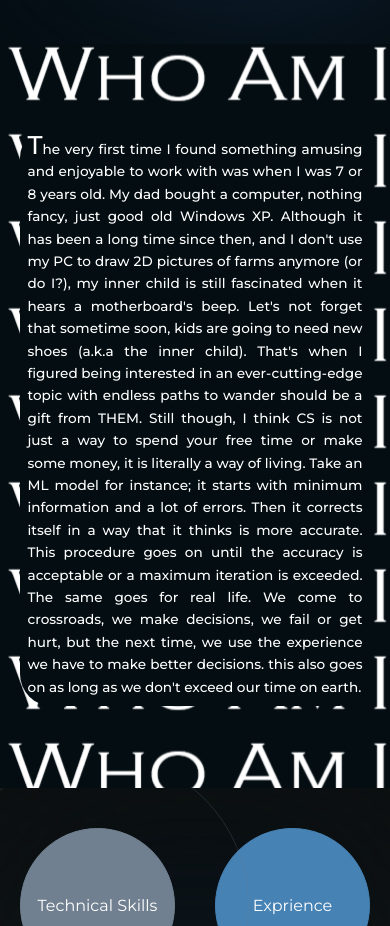
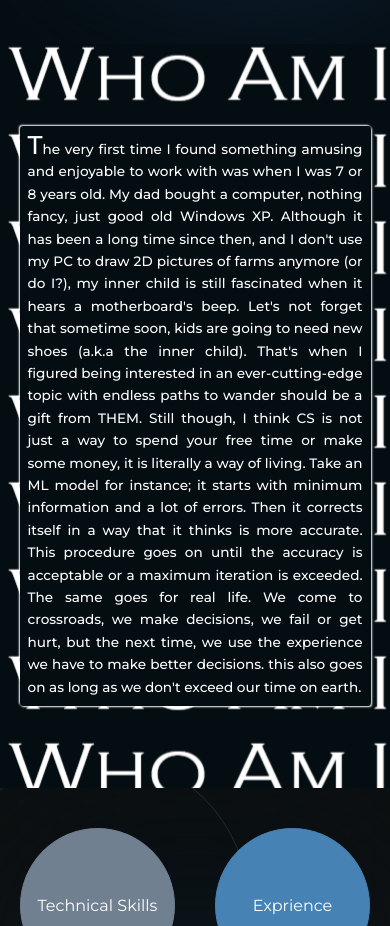
Before and after one commit to alivarastepour/Who_Am_I, a Next.js app: page / in a window 390 px wide. Shown: the part 900-1826 px from the top of the page. Built offline with nearby package versions, Linux system fonts and the light colour scheme.

Commit message:
added shadow for whoAmI body

```diff
--- a/styles/whoAmI.module.scss
+++ b/styles/whoAmI.module.scss
@@ -127,6 +127,8 @@
     .body {
       width: 90%;
       // height: 90vh;
+      border-radius: 0.2rem;
+      box-shadow: -1px -1px 2px #fff, 1px 1px 2px #fff;
     }
   }
 }
```
